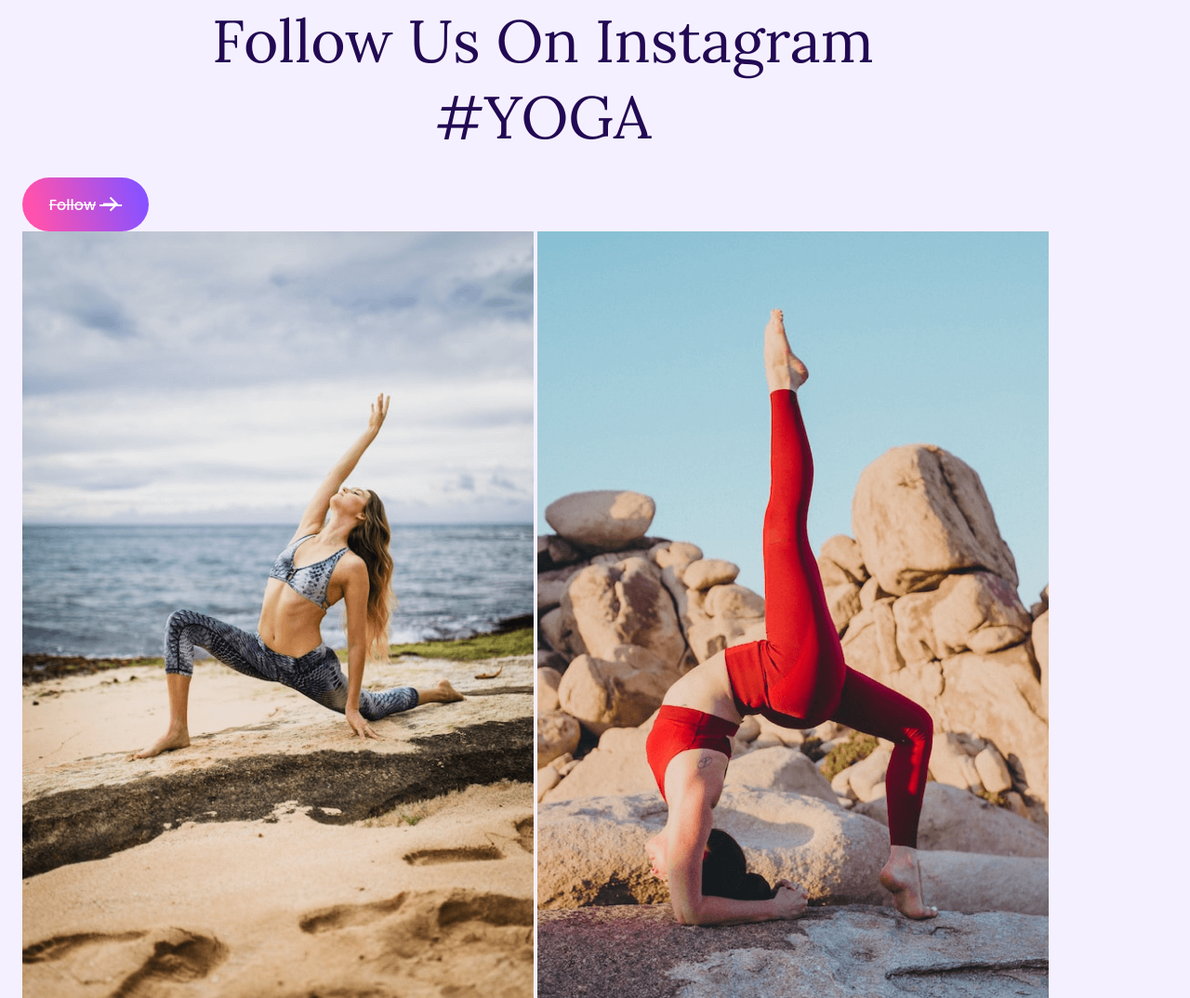
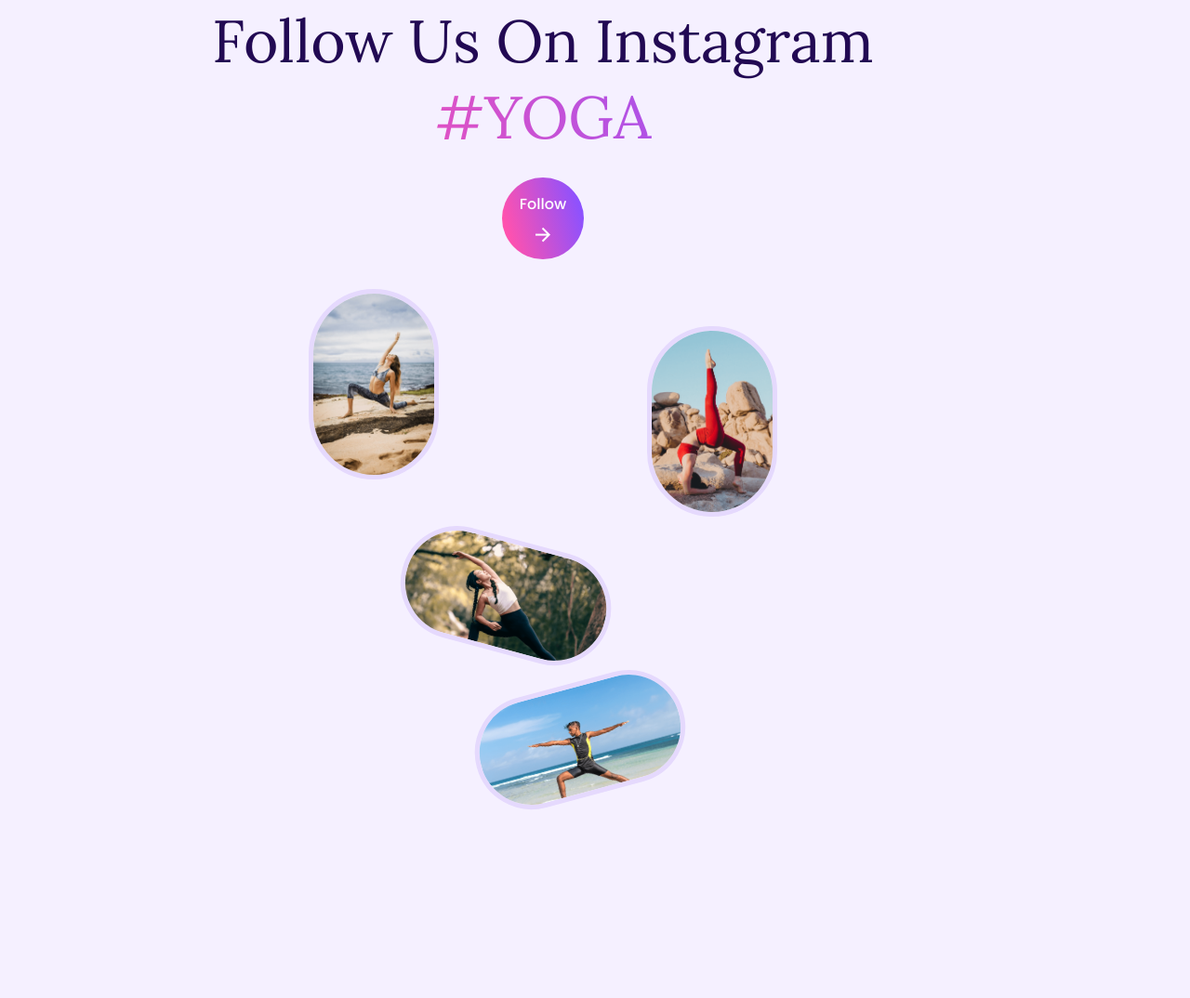
Before and after one commit to Chauhan2003/yoga-website, a plain HTML site: page index.html in a window 1280 px wide. Shown: the part 3033-4107 px from the top of the page at 93% size. After the commit the page ends 4002 px from the top, so only its background shows below. Drawn offline with nearby package versions, Linux system fonts and the light colour scheme.

Commit message:
completed - follow section

```diff
--- a/css/style.css
+++ b/css/style.css
@@ -553,7 +553,69 @@
 }
 
 /*=============== FOLLOW ===============*/
+.follow__title div{
+  background: var(--gradient-color);
+  -webkit-background-clip: text;
+  color: transparent;
+}
 
+.follow__button{
+  flex-direction: column;
+  row-gap: .5rem;
+  border-radius: 50%;
+  width: 88px;
+  height: 88px;
+  margin-bottom: 2rem;
+}
+
+.follow__content-1,
+.follow__content-2{
+  display: grid;
+  justify-self: center;
+}
+
+.follow__content-1 img,
+.follow__content-2 img{
+  border-radius: 12.5rem;
+  border: 5px solid var(--first-color-light);
+}
+
+.follow__content-1{
+  grid-template-columns: repeat(2, 1fr);
+  column-gap: 1rem;
+  justify-items: center;
+}
+
+.follow__data{
+  text-align: center;
+  grid-column: 1 / 3;
+}
+
+.follow__img-1,
+.follow__img-2{
+  width: 140px;
+}
+
+.follow__img-2{
+  margin-top: 2.5rem;
+}
+
+.follow__content-2{
+  row-gap: 2rem;
+}
+
+.follow__img-3,
+.follow__img-4{
+  width: 230px;
+}
+
+.follow__img-3{
+  transform: translateX(-2.5rem) rotate(15deg);
+}
+
+.follow__img-4{
+  transform: translateX(2.5rem) rotate(-15deg);
+}
 
 /*=============== JOIN ===============*/
 
--- a/index.html
+++ b/index.html
@@ -228,9 +228,9 @@
                             <div>#YOGA</div>
                         </h2>
 
-                        <s class="button follow__button">
+                        <a class="button follow__button">
                             Follow <i class="ri-arrow-right-line"></i>
-                        </s>
+                        </a>
                     </div>
 
                     <img src="./img/follow-yoga-1.png" alt="follow yoga" class="follow__img-1">
@@ -238,7 +238,8 @@
                 </div>
 
                 <div class="follow__content-2">
-
+                    <img src="./img/follow-yoga-3.png" alt="follow image" class="follow__img-3">
+                    <img src="./img/follow-yoga-4.png" alt="follow image" class="follow__img-4">
                 </div>
             </div>
          </section>
```
